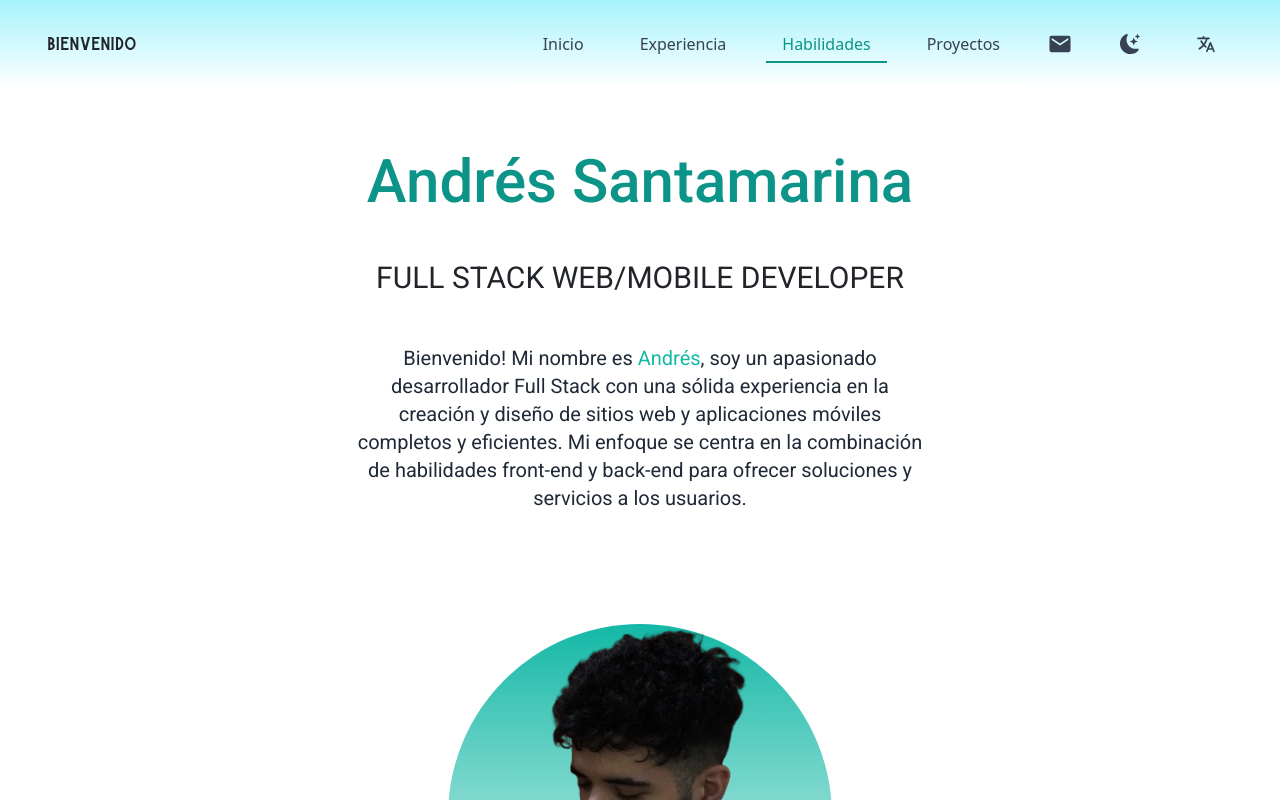
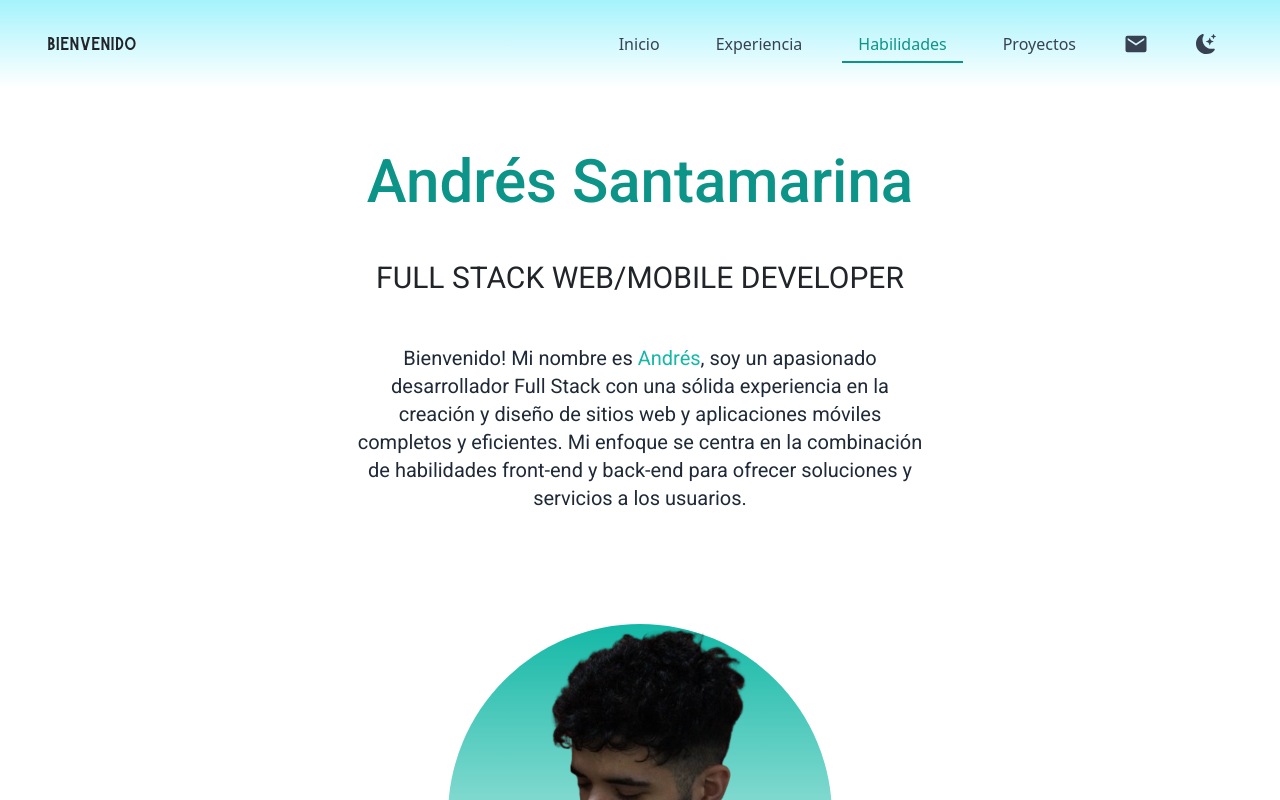
Before and after one commit to AndresSantamarina/portfolio, a React (Vite) app: page / in a window 1280 px wide. Shown: the top 800 px of the page. Built offline with nearby package versions, Linux system fonts and the light colour scheme.

Commit message:
delete eng traductor

```diff
--- a/src/App.jsx
+++ b/src/App.jsx
@@ -7,16 +7,10 @@ import Home from "./components/Home/Home";
 
 function App() {
   const [modo, setModo] = useState(false);
-  const [language, setLanguage] = useState("es"); // 'es' o 'en'
 
   return (
     <div className={modo ? "dark" : ""}>
-      <BarraNav
-        setModo={setModo}
-        modo={modo}
-        setLanguage={setLanguage}
-        language={language}
-      />
+      <BarraNav setModo={setModo} modo={modo} />
       <section className="px-10 md:px-20 lg:px-40 dark:bg-gray-900 mainSection">
         <Home />
       </section>
--- a/src/components/Navbar/BarraNav.jsx
+++ b/src/components/Navbar/BarraNav.jsx
@@ -4,7 +4,7 @@ import NavbarDesktop from "./NavbarDesktop";
 import { useScrollSection } from "./useScrollSection";
 import NavbarMobile from "./NavbarMobile";
 
-const BarraNav = ({ setModo, modo, setLanguage, language }) => {
+const BarraNav = ({ setModo, modo }) => {
   const [showSettings, setShowSettings] = useState(false);
   const [mobileMenuOpen, setMobileMenuOpen] = useState(false);
   const navRef = useRef(null);
@@ -61,8 +61,6 @@ const BarraNav = ({ setModo, modo, setLanguage, language }) => {
         navRef={navRef}
         modo={modo}
         setModo={setModo}
-        language={language}
-        setLanguage={setLanguage}
         showSettings={showSettings}
         setShowSettings={setShowSettings}
       />
@@ -75,8 +73,6 @@ const BarraNav = ({ setModo, modo, setLanguage, language }) => {
         setActiveSection={setActiveSection}
         modo={modo}
         setModo={setModo}
-        language={language}
-        setLanguage={setLanguage}
         navRef={navRef}
       />
     </motion.nav>
--- a/src/components/Navbar/NavbarDesktop.jsx
+++ b/src/components/Navbar/NavbarDesktop.jsx
@@ -1,5 +1,4 @@
 import { motion, AnimatePresence } from "framer-motion";
-import { IoLanguage } from "react-icons/io5";
 import { BsFillMoonStarsFill, BsFillSunFill } from "react-icons/bs";
 import ContactButton from "../Contact/ContactButton";
 import { IoMdMail } from "react-icons/io";
@@ -16,8 +15,6 @@ const NavbarDesktop = ({
   navRef,
   modo,
   setModo,
-  language,
-  setLanguage,
   showSettings,
   setShowSettings,
 }) => {
@@ -85,48 +82,6 @@ const NavbarDesktop = ({
           )}
         </button>
       </motion.li>
-
-      <motion.li
-        className="relative"
-        whileHover={{ scale: 1.05 }}
-        whileTap={{ scale: 0.95 }}
-      >
-        <button
-          onClick={() => setShowSettings(!showSettings)}
-          className="px-3 py-2 text-gray-700 dark:text-gray-300 hover:text-teal-600 dark:hover:text-teal-400 transition-colors"
-        >
-          <IoLanguage className="text-xl" />
-        </button>
-
-        <AnimatePresence>
-          {showSettings && (
-            <motion.div
-              initial="hidden"
-              animate="visible"
-              exit="hidden"
-              variants={navVariants}
-              className="absolute right-0 mt-2 w-40 bg-white dark:bg-gray-800 rounded-md shadow-lg py-1 z-50"
-            >
-              {["es", "en"].map((lang) => (
-                <button
-                  key={lang}
-                  onClick={() => {
-                    setLanguage(lang);
-                    setShowSettings(false);
-                  }}
-                  className={`block w-full text-left px-4 py-2 text-sm ${
-                    language === lang
-                      ? "bg-teal-100 dark:bg-teal-900 text-teal-800 dark:text-teal-200"
-                      : "text-gray-700 dark:text-gray-300 hover:bg-teal-50 dark:hover:bg-gray-700"
-                  } transition-colors`}
-                >
-                  {lang === "es" ? "Español" : "English"}
-                </button>
-              ))}
-            </motion.div>
-          )}
-        </AnimatePresence>
-      </motion.li>
     </ul>
   );
 };
--- a/src/components/Navbar/NavbarIconGroup.jsx
+++ b/src/components/Navbar/NavbarIconGroup.jsx
@@ -1,15 +1,8 @@
 import { BsFillMoonStarsFill, BsFillSunFill } from "react-icons/bs";
-import { IoLanguage } from "react-icons/io5";
 import ContactButton from "../Contact/ContactButton";
 import { IoMdMail } from "react-icons/io";
 
-const NavbarIconGroup = ({
-  modo,
-  setModo,
-  language,
-  setLanguage,
-  isMobile = false,
-}) => {
+const NavbarIconGroup = ({ modo, setModo, isMobile = false }) => {
   return (
     <div
       className={`flex items-center ${
@@ -33,29 +26,6 @@ const NavbarIconGroup = ({
           <BsFillMoonStarsFill className="text-xl" />
         )}
       </button>
-      <div className="flex gap-2 items-center">
-        <IoLanguage className="text-xl text-gray-700 dark:text-gray-300" />
-        <button
-          onClick={() => setLanguage("es")}
-          className={`text-sm px-2 py-1 rounded transition-colors ${
-            language === "es"
-              ? "bg-teal-100 dark:bg-teal-900 text-teal-800 dark:text-teal-200"
-              : "text-gray-700 dark:text-gray-300 hover:bg-teal-50 dark:hover:bg-gray-700"
-          }`}
-        >
-          ES
-        </button>
-        <button
-          onClick={() => setLanguage("en")}
-          className={`text-sm px-2 py-1 rounded transition-colors ${
-            language === "en"
-              ? "bg-teal-100 dark:bg-teal-900 text-teal-800 dark:text-teal-200"
-              : "text-gray-700 dark:text-gray-300 hover:bg-teal-50 dark:hover:bg-gray-700"
-          }`}
-        >
-          EN
-        </button>
-      </div>
     </div>
   );
 };
--- a/src/components/Navbar/NavbarMobile.jsx
+++ b/src/components/Navbar/NavbarMobile.jsx
@@ -15,8 +15,6 @@ const NavbarMobile = ({
   activeSection,
   modo,
   setModo,
-  language,
-  setLanguage,
   navRef,
 }) => {
   const handleLinkClick = (itemId) => {
@@ -77,13 +75,7 @@ const NavbarMobile = ({
               ))}
 
               <li className="border-t border-gray-200 dark:border-gray-700">
-                <NavbarIconGroup
-                  isMobile
-                  modo={modo}
-                  setModo={setModo}
-                  language={language}
-                  setLanguage={setLanguage}
-                />
+                <NavbarIconGroup isMobile modo={modo} setModo={setModo} />
               </li>
             </ul>
           </motion.div>
```
